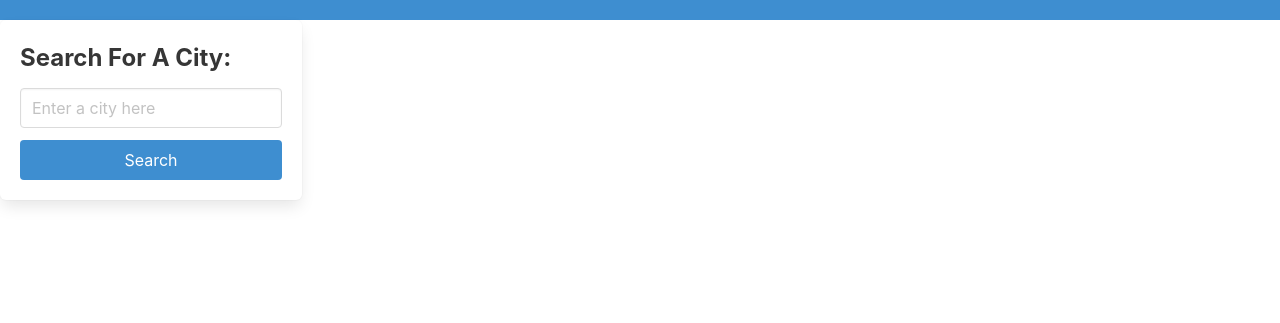
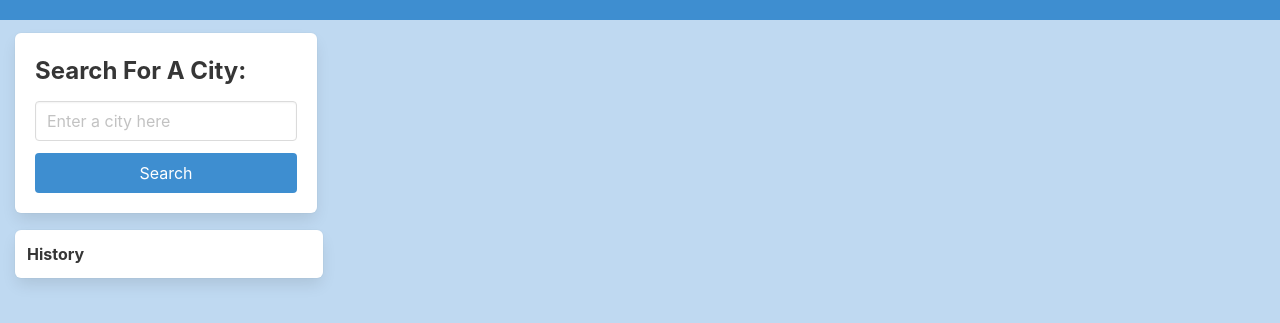
Before and after one commit to Stickkman/weatherDashboard06, a plain HTML site: page index.html in a window 1280 px wide. Shown: the part 73-396 px from the top of the page. Drawn offline with nearby package versions, Linux system fonts and the light colour scheme.

Commit message:
adjusted styling of overall page

```diff
--- a/assets/css/style.css
+++ b/assets/css/style.css
@@ -0,0 +1,9 @@
+.custom-bg {
+    background-color: rgb(191, 217, 241);
+    min-height:900px;
+
+  }
+
+.boxes {
+margin-left: 15px; margin-top: 5px;
+}
--- a/index.html
+++ b/index.html
@@ -22,11 +22,11 @@
       </section>
 </header>
 
-<body>
+<body class="custom-bg"> <!-- overrides Bulma body background color-->
 
 
-    <div class = "columns"> <!--container to hold city search form-->
-        <div class="column is-one-quarter ">
+    <div class = "columns pt-2"> <!--container to hold city search form-->
+        <div class="column is-one-quarter boxes">
         <form class="box">
     <div class="field">
         <label class="label is-size-4 ">Search For A City:</label>
@@ -44,6 +44,13 @@
       </form>
     </div></div>
 
+    <div class = "columns ml-0 mr-6">
+      <div class="column is-one-quarter box boxes label field">
+      History
+      </div>
+
+
+
 
     <!-- link for jquery-->
     <script src="https://code.jquery.com/jquery-3.5.1.min.js"></script>
```
